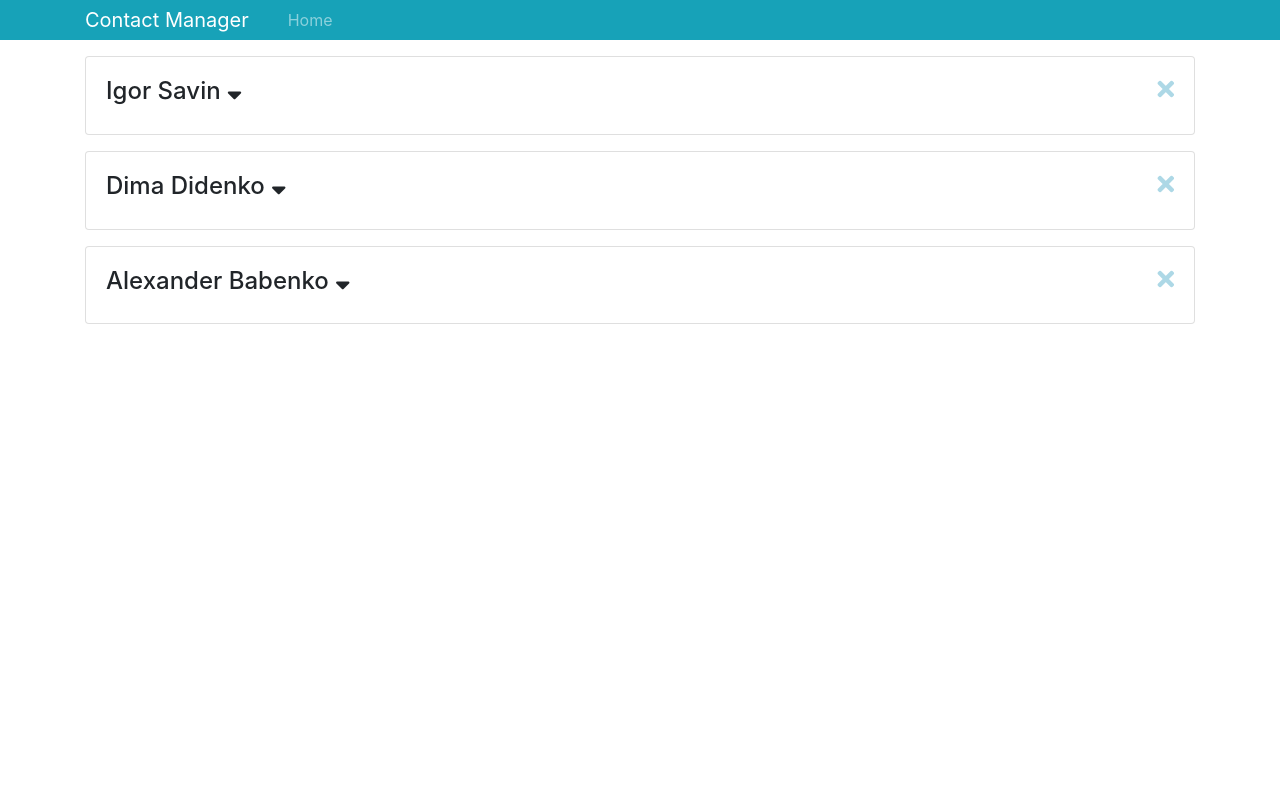
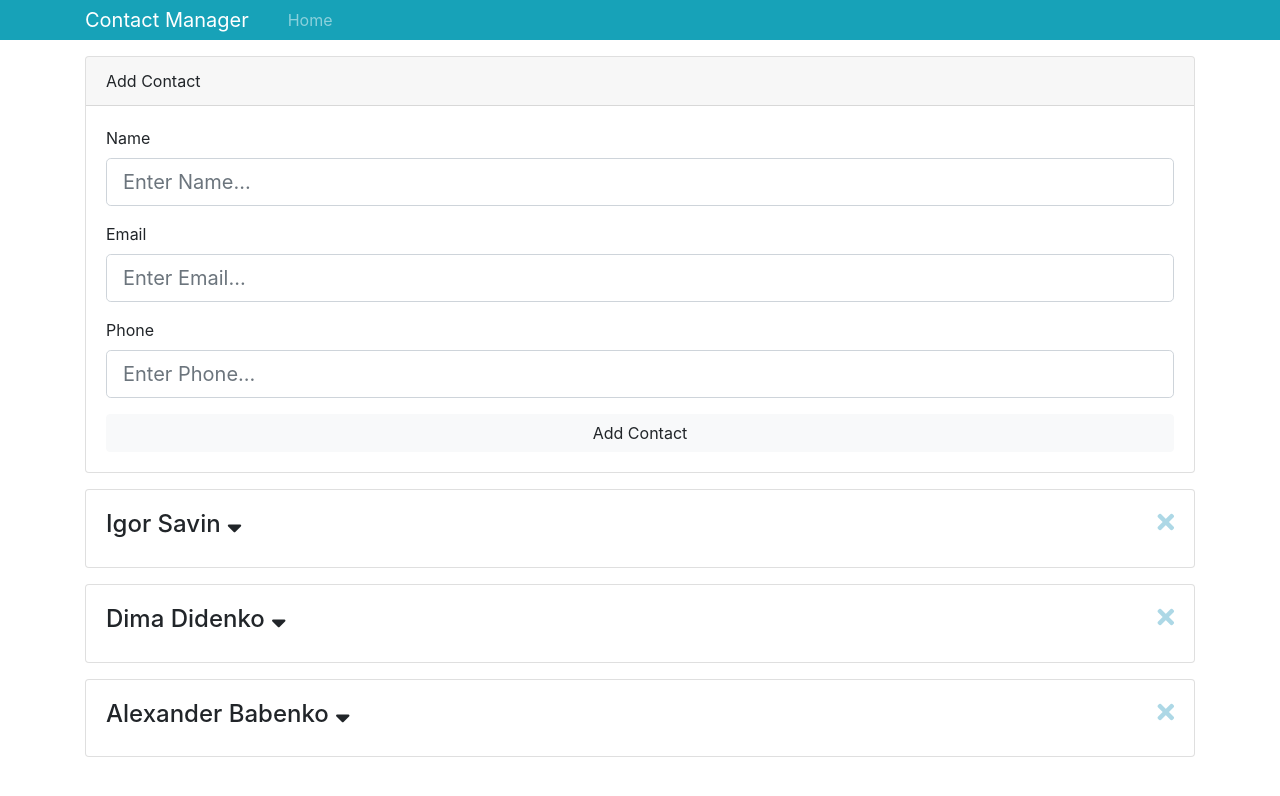
Before and after one commit to IgorSavin/contactmanager, a React (Create React App) app: page / in a window 1280 px wide. Shown: the top 796 px of the page. Built offline with nearby package versions, Linux system fonts and the light colour scheme.

Commit message:
created controlled component

```diff
--- a/src/App.js
+++ b/src/App.js
@@ -1,6 +1,7 @@
 import React, { Component } from 'react';
-import Contacts from './components/Contacts';
-import Header from './components/Header';
+import Contacts from './components/contacts/Contacts';
+import Header from './components/layout/Header';
+import AddContact from './components/contacts/AddContact';
 
 import { Provider } from './context';
 
@@ -14,6 +15,7 @@ class App extends Component {
         <div className="App">
           <Header branding="Contact Manager" />
           <div className="container">
+          <AddContact/>
             <Contacts />
           </div>
         </div>
--- a/src/components/Contact.js
+++ /dev/null
@@ -1,40 +0,0 @@
-import React, { Component } from 'react';
-import PropTypes from 'prop-types';
-
-class Contact extends Component {
-  state={
-    showContactInfo: false
-  };
-
-  onDeleteClick =()=>{
-    this.props.deleteClickHandler();
-  }
-
-
-  render() {
-    const {name, email, phone} = this.props.contact;
-    const {showContactInfo} = this.state;
-
-    return (
-      <div className="card card-body mb-3">
-        <h4>{name} <i onClick={()=>this.setState({showContactInfo:!this.state.showContactInfo})} className="fas fa-sort-down"
-        style={{cursor: 'pointer'}}
-        />
-        <i className="fas fa-times" style={{cursor:'pointer', float:'right', color:'lightblue'}}
-        onClick={this.onDeleteClick}/>
-        </h4>
-        {showContactInfo ? (<ul className="list-group">
-          <li className="list-group-item">Email: {email}</li>
-          <li className="list-group-item">Phone: {phone}</li>
-          </ul> ):null}
-
-      </div>
-    );
-  }
-}
-
-Contact.propTypes ={
-  contact: PropTypes.object.isRequired,
-  deleteClickHandler:PropTypes.func.isRequired
-}
-export default Contact;
--- /dev/null
+++ b/src/components/contacts/AddContact.js
@@ -0,0 +1,70 @@
+import React, { Component } from 'react'
+
+class AddContact extends Component {
+  state = {
+    name: '',
+    email: '',
+    phone: ''
+  };
+
+  onSubmit = (e)=>{
+    e.preventDefault();
+    console.log(this.state);
+  }
+
+  onChange = (e) =>this.setState({[e.target.name]:e.target.value});
+
+  render() {
+    const {name, email, phone}=this.state;
+
+    return (
+      <div className="card mb-3">
+        <div className="card-header">Add Contact</div>
+        <div className="card-body">
+          <form onSubmit={this.onSubmit}>
+            <div className="form-group">
+              <label htmlFor="name">Name</label>
+              <input
+                type="text"
+                name="name"
+                className="form-control form-control-lg"
+                placeholder="Enter Name..."
+                value={name}
+                onChange={this.onChange}
+              />
+            </div>
+            <div className="form-group">
+              <label htmlFor="email">Email</label>
+              <input
+                type="email"
+                name="email"
+                className="form-control form-control-lg"
+                placeholder="Enter Email..."
+                value={email}
+                onChange={this.onChange}
+              />
+            </div>
+            <div className="form-group">
+              <label htmlFor="phone">Phone</label>
+              <input
+                type="text"
+                name="phone"
+                className="form-control form-control-lg"
+                placeholder="Enter Phone..."
+                value={phone}
+                onChange={this.onChange}
+              />
+            </div>
+            <input
+              type="submit"
+              value="Add Contact"
+              className="btn btn-light btn-block"
+            />
+          </form>
+        </div>
+      </div>
+    )
+  }
+}
+
+export default AddContact
--- /dev/null
+++ b/src/components/contacts/Contact.js
@@ -0,0 +1,62 @@
+import React, { Component } from 'react';
+import PropTypes from 'prop-types';
+import { Consumer } from '../../context';
+
+class Contact extends Component {
+  state = {
+    showContactInfo: false
+  }
+
+  onDeleteClick = (id, dispatch) => {
+    dispatch({ type: 'DELETE_CONTACT', payload: id });
+  };
+
+  render() {
+    const { id, name, email, phone } = this.props.contact
+    const { showContactInfo } = this.state
+
+    return (
+      <Consumer>
+        {value => {
+          const { dispatch } = value;
+          return (
+            <div className="card card-body mb-3">
+              <h4>
+                {name}{' '}
+                <i
+                  onClick={() =>
+                    this.setState({
+                      showContactInfo: !this.state.showContactInfo
+                    })
+                  }
+                  className="fas fa-sort-down"
+                  style={{ cursor: 'pointer' }}
+                />
+                <i
+                  className="fas fa-times"
+                  style={{
+                    cursor: 'pointer',
+                    float: 'right',
+                    color: 'lightblue'
+                  }}
+                  onClick={this.onDeleteClick.bind(this, id, dispatch)}
+                />
+              </h4>
+              {showContactInfo ? (
+                <ul className="list-group">
+                  <li className="list-group-item">Email: {email}</li>
+                  <li className="list-group-item">Phone: {phone}</li>
+                </ul>
+              ) : null}
+            </div>
+          )
+        }}
+      </Consumer>
+    )
+  }
+}
+
+Contact.propTypes = {
+  contact: PropTypes.object.isRequired
+}
+export default Contact
--- a/src/components/Contacts.js
+++ b/src/components/contacts/Contacts.js
@@ -1,17 +1,8 @@
 import React, { Component } from 'react'
 import Contact from './Contact'
-import { Consumer } from '../context'
+import { Consumer } from '../../context'
 
 class Contacts extends Component {
-  deleteContact = id => {
-    const { contacts } = this.state
-
-    const newContacts = contacts.filter(contact => contact.id !== id);
-
-    this.setState({
-      contacts: newContacts
-    });
-  };
 
   render() {
     return (
@@ -24,7 +15,6 @@ class Contacts extends Component {
                 <Contact
                   key={contact.id}
                   contact={contact}
-                  deleteClickHandler={this.deleteContact.bind(this, contact.id)}
                 />
               ))}
             </React.Fragment>
--- a/src/context.js
+++ b/src/context.js
@@ -1,6 +1,18 @@
 import React, { Component } from 'react';
 
 const Context = React.createContext();
+
+const reducer = (state, action) => {
+  switch(action.type){
+    case 'DELETE_CONTACT':
+    return{
+      ...state,
+      contacts: state.contacts.filter(contact => contact.id !== action.payload)
+    }
+    default:
+    return state;
+  }
+}
 
 export class Provider extends Component {
   state = {
@@ -23,7 +35,8 @@ export class Provider extends Component {
         email:'abeb@gmail.com',
         phone:'098994045'
       }
-    ]
+    ],
+    dispatch: action => this.setState(state =>reducer(state,action))
   };
 
   render() {
```
Also changed, not shown: src/components/layout/Header.js (renamed from src/components/Header.js).
